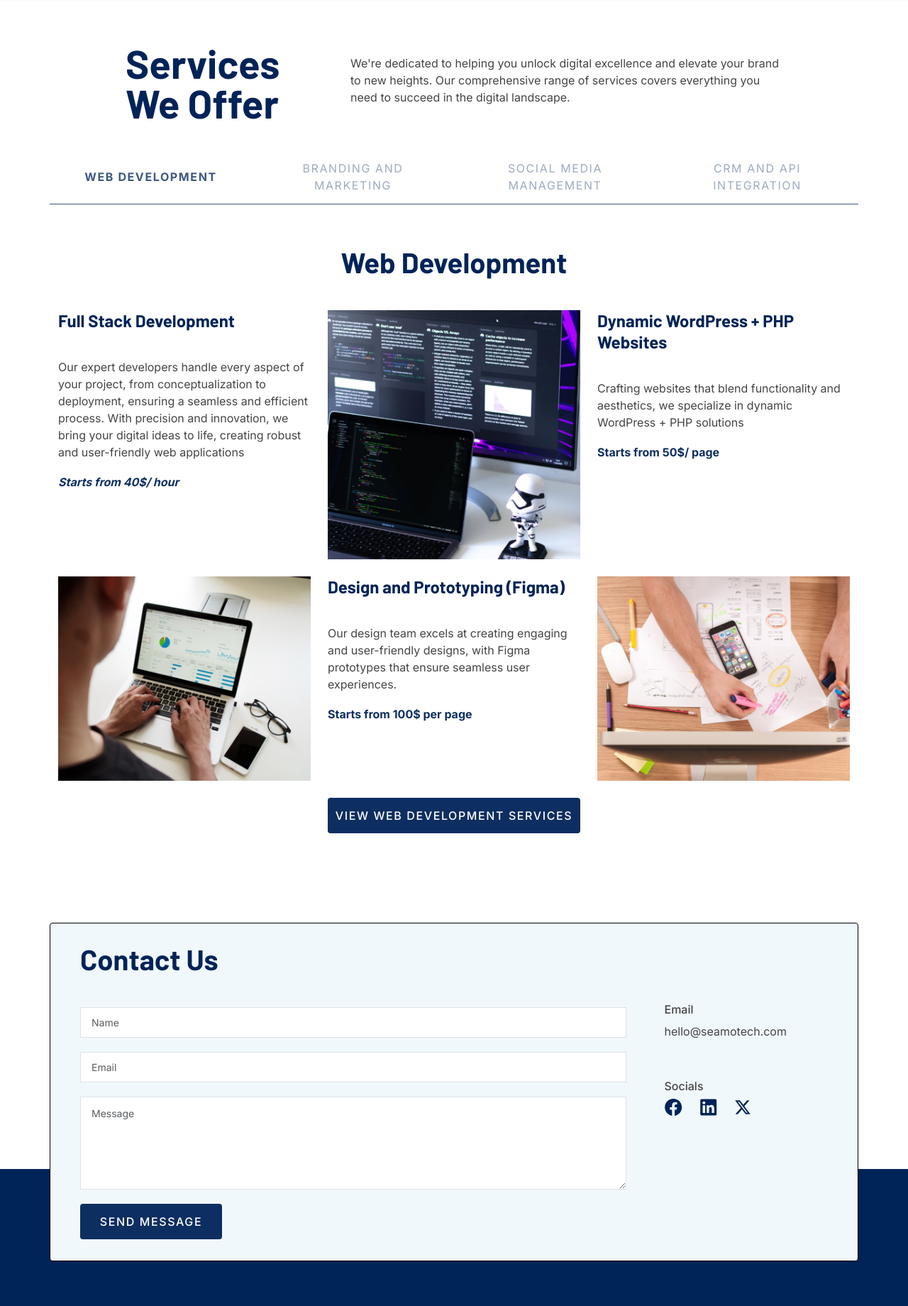
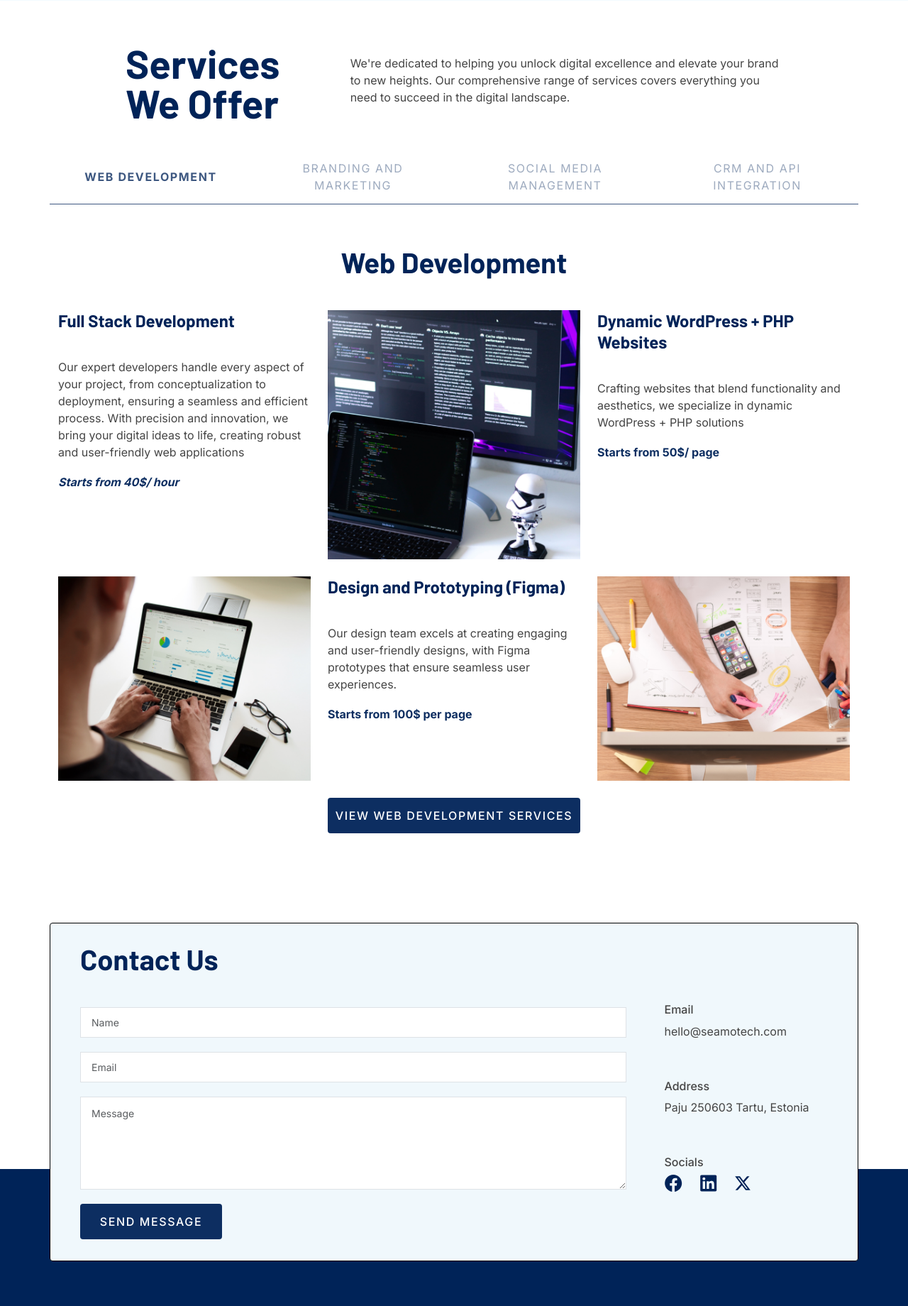
Before and after one commit to Inspired715/Codeigniter-CRM-Management, a CodeIgniter app: page /token/ in a window 1280 px wide. Shown: the part 1302-3142 px from the top of the page at 71% size. Run offline with CodeIgniter, Linux system fonts and the light colour scheme; some libraries are stand-ins or nearby versions.

Commit message:
add address on contact

```diff
--- a/application/views/Landing_v.php
+++ b/application/views/Landing_v.php
@@ -33,7 +33,7 @@
     </div>
   </header>
   <section id="hero" class="d-flex align-items-center">
-    <div class="container" data-aos="zoom-out" data-aos-delay="100">
+    <div class="container">
       <h1>Empowering <br>Your Business</h1>
       <h2>Tech Solutions, Service Beyond Excellence</h2>
       <div class="d-flex">
@@ -43,32 +43,32 @@
   </section>
   <main id="main">
     <section id="featured-services" class="featured-services">
-      <div class="container" data-aos="fade-up">
+      <div class="container">
         <div class="row banner-title">
           <div class="col-md-6 col-lg-3 d-flex align-items-stretch mb-5 mb-lg-0 p-1">
-            <div class="icon-box" data-aos="fade-up" data-aos-delay="100">
+            <div class="icon-box">
               <h4 class="title">BRANDING AND MARKETING</h4>
             </div>
           </div>
           <div class="col-md-6 col-lg-3 d-flex align-items-stretch mb-5 mb-lg-0 p-1">
-            <div class="icon-box" data-aos="fade-up" data-aos-delay="100">
+            <div class="icon-box">
               <h4 class="title">SOCIAL MEDIA MANAGEMENT</h4>
             </div>
           </div>
           <div class="col-md-6 col-lg-3 d-flex align-items-stretch mb-5 mb-lg-0 p-1">
-            <div class="icon-box" data-aos="fade-up" data-aos-delay="100">
+            <div class="icon-box">
               <h4 class="title">WEB & MOBILE DEVELOPMENT</h4>
             </div>
           </div>
           <div class="col-md-6 col-lg-3 d-flex align-items-stretch mb-5 mb-lg-0 p-1">
-            <div class="icon-box" data-aos="fade-up" data-aos-delay="100">
+            <div class="icon-box">
               <h4 class="title">CRM AND API INTEGRATION</h4>
             </div>
           </div>
         </div>
-        <div class="container" data-aos="fade-up">
+        <div class="container">
           <div class="row">
-            <div class="col-lg-6 pt-4 pt-lg-0 about-left" data-aos="fade-up" data-aos-delay="100">
+            <div class="col-lg-6 pt-4 pt-lg-0 about-left">
               <h1>About Us</h1>
               <p>
                 At Seamo Tech we are dedicated to transforming your business's online presence.
@@ -81,7 +81,7 @@
                 We take pride in our transparency, competitive prices, and commitment to high-quality delivery.
               </p>
             </div>
-            <div class="col-lg-6" data-aos="fade-right" data-aos-delay="100">
+            <div class="col-lg-6">
               <img src="<?php echo base_url('assets/img/about.png')?>" class="img-fluid" alt="">
             </div>
           </div>
@@ -90,14 +90,14 @@
     </section>
     <!-- ======= Services Section ======= -->
     <section id="services" class="services">
-      <div class="container" data-aos="fade-up">
+      <div class="container">
         <div class="row section-title">
           <div class="col-lg-10 col-md-12">
             <div class="row">
-              <div class="col-lg-4 col-md-6 d-flex align-items-stretch" data-aos="zoom-in" data-aos-delay="100">
+              <div class="col-lg-4 col-md-6 d-flex align-items-stretch">
                 <h1>Services <span>We Offer</span></h1>
               </div>
-              <div class="col-lg-8 col-md-6 d-flex align-items-stretch" data-aos="zoom-in" data-aos-delay="100">
+              <div class="col-lg-8 col-md-6 d-flex align-items-stretch">
                 <p class="d-flex align-items-center">We're dedicated to helping you unlock digital excellence and elevate your brand to new heights. Our
                   comprehensive range of services covers everything you need to succeed in the digital landscape.</p>
               </div>
@@ -119,7 +119,7 @@
             <div id="web" class="tabcontent">
               <h1 class="text-center mb-5">Web Development</h1>
               <div class="row">
-                <div class="col-lg-4 col-md-6 d-flex align-items-stretch" data-aos="zoom-in" data-aos-delay="100">
+                <div class="col-lg-4 col-md-6 d-flex align-items-stretch">
                   <div class="d-flex flex-column" style="gap:30px;">
                     <h4>Full Stack Development</h4>
                     <div class="d-flex flex-column">
@@ -130,12 +130,10 @@
                     </div>
                   </div>
                 </div>
-                <div class="col-lg-4 col-md-6 d-flex align-items-stretch mt-4 mt-md-0" data-aos="zoom-in"
-                  data-aos-delay="200">
+                <div class="col-lg-4 col-md-6 d-flex align-items-stretch mt-4 mt-md-0">
                   <img src="<?php echo base_url('assets/img/services/web-dev.png')?>" style="width: 100%;" alt="web development png">
                 </div>
-                <div class="col-lg-4 col-md-6 d-flex align-items-stretch mt-4 mt-lg-0" data-aos="zoom-in"
-                  data-aos-delay="300">
+                <div class="col-lg-4 col-md-6 d-flex align-items-stretch mt-4 mt-lg-0">
                   <div class="d-flex flex-column" style="gap:30px;">
                     <h4>Dynamic WordPress + PHP Websites</h4>
                     <div class="d-flex flex-column">
@@ -145,12 +143,12 @@
                     </div>
                   </div>
                 </div>
-                <div class="col-lg-4 col-md-6 d-flex align-items-stretch mt-4" data-aos="zoom-in" data-aos-delay="100">
+                <div class="col-lg-4 col-md-6 d-flex align-items-stretch mt-4">
                   <div class="icon-box">
                     <img src="<?php echo base_url('assets/img/services/monitor.png')?>" style="width: 100%;" alt="web development monitor png">
                   </div>
                 </div>
-                <div class="col-lg-4 col-md-6 d-flex align-items-stretch mt-4" data-aos="zoom-in" data-aos-delay="200">
+                <div class="col-lg-4 col-md-6 d-flex align-items-stretch mt-4">
                   <div class="d-flex flex-column" style="gap:30px;">
                     <h4>Design and Prototyping (Figma)</h4>
                     <div class="d-flex flex-column">
@@ -160,19 +158,19 @@
                     </div>
                   </div>
                 </div>
-                <div class="col-lg-4 col-md-6 d-flex align-items-stretch mt-4" data-aos="zoom-in" data-aos-delay="300">
+                <div class="col-lg-4 col-md-6 d-flex align-items-stretch mt-4">
                   <div class="icon-box">
                     <img src="<?php echo base_url('assets/img/services/handle.png')?>" style="width: 100%;" alt="web handling png">
                   </div>
                 </div>
               </div>
               <div class="row">
-                <div class="col-lg-4 col-md-6 d-flex align-items-stretch mt-4" data-aos="zoom-in" data-aos-delay="300">
+                <div class="col-lg-4 col-md-6 d-flex align-items-stretch mt-4">
                 </div>
-                <div class="col-lg-4 col-md-6 d-flex align-items-stretch mt-4" data-aos="zoom-in" data-aos-delay="300">
+                <div class="col-lg-4 col-md-6 d-flex align-items-stretch mt-4">
                   <button class="btn-web-dev">View Web Development Services</button>
                 </div>
-                <div class="col-lg-4 col-md-6 d-flex align-items-stretch mt-4" data-aos="zoom-in" data-aos-delay="300">
+                <div class="col-lg-4 col-md-6 d-flex align-items-stretch mt-4">
                 </div>
               </div>
             </div>
@@ -226,8 +224,8 @@
     </section><!-- End Services Section -->
     <!-- ======= Contact Section ======= -->
     <section id="contact" class="contact">
-      <div class="container" data-aos="fade-up">
-        <div class="row" data-aos="fade-up" data-aos-delay="100">
+      <div class="container">
+        <div class="row">
           <div class="col-lg-9">
             <form method="post" role="form" class="php-email-form" id="contact_form">
               <h1 class="mb-5">Contact Us</h1>
@@ -252,6 +250,10 @@
               <p>hello@seamotech.com</p>
             </div>
             <div>
+              <h6>Address</h6>
+              <p>Paju 250603 Tartu, Estonia</p>
+            </div>
+            <div>
               <h6>Socials</h6>
               <div class="d-flex" style="gap:25px">
                 <img src="<?php echo base_url('assets/img/socials/facebook.svg')?>" alt="facebook icon">
@@ -267,7 +269,7 @@
   <footer id="footer">
     <div class="footer-top">
       <div class="testimonials">
-        <div class="container" data-aos="fade-up">
+        <div class="container">
           <div class="testimonials-slider">
             <div class="row">
               <div class="col-sm-12 col-md-3 d-flex flex-column justify-content-center" style="gap:10px">
@@ -356,7 +358,7 @@
       <div class="container">
         <div class="row">
           <div class="col-lg-3 col-md-6">
-            <h1 class="logo"><a href="index.html">SEAMO<span>TECH</span></a></h1>
+            <h1 class="logo"><a href="<?php echo base_url('/')?>">SEAMO<span>TECH</span></a></h1>
           </div>
           <div class="col-lg-3 col-md-6 footer-links">
             <ul>
```
